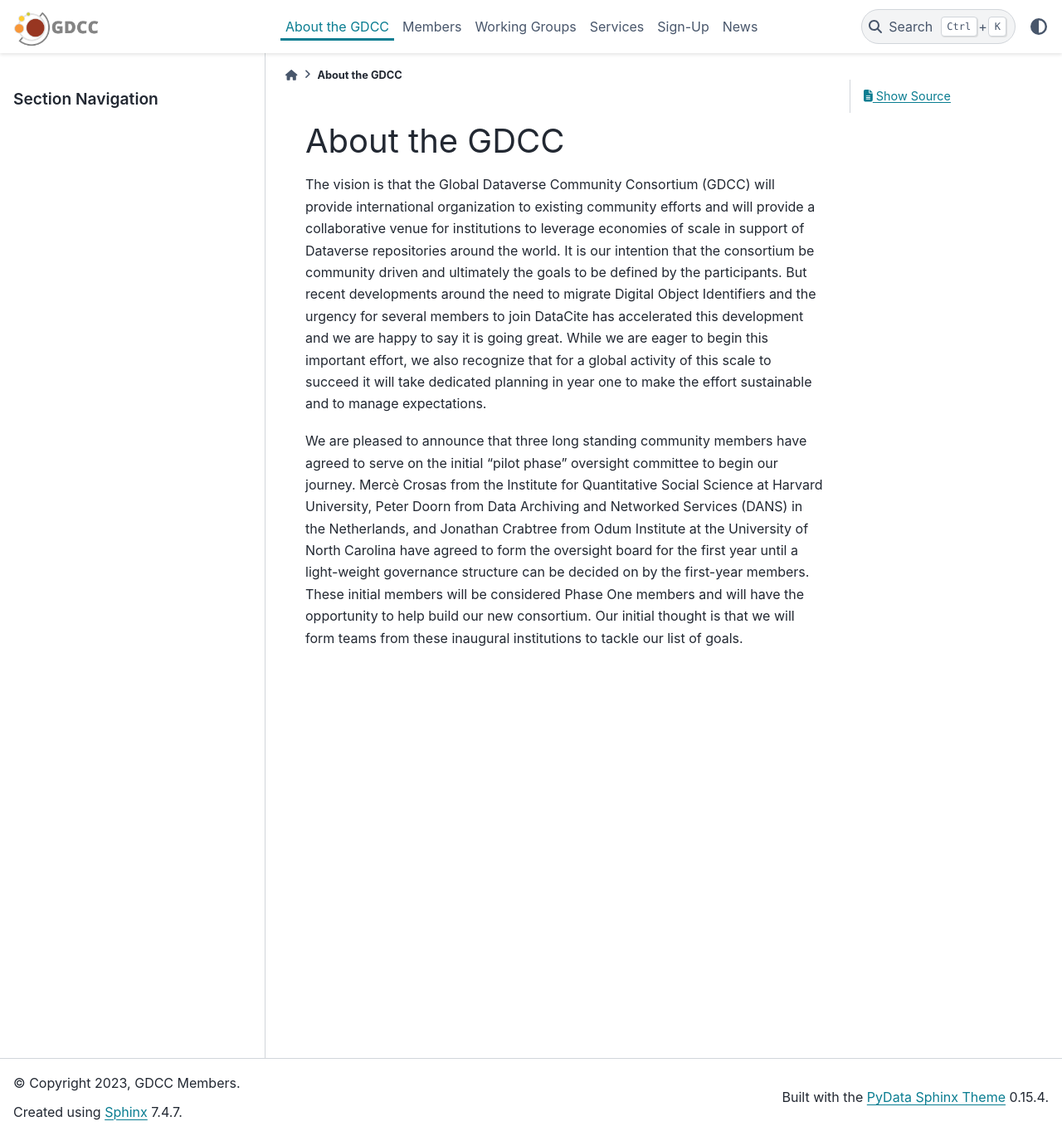
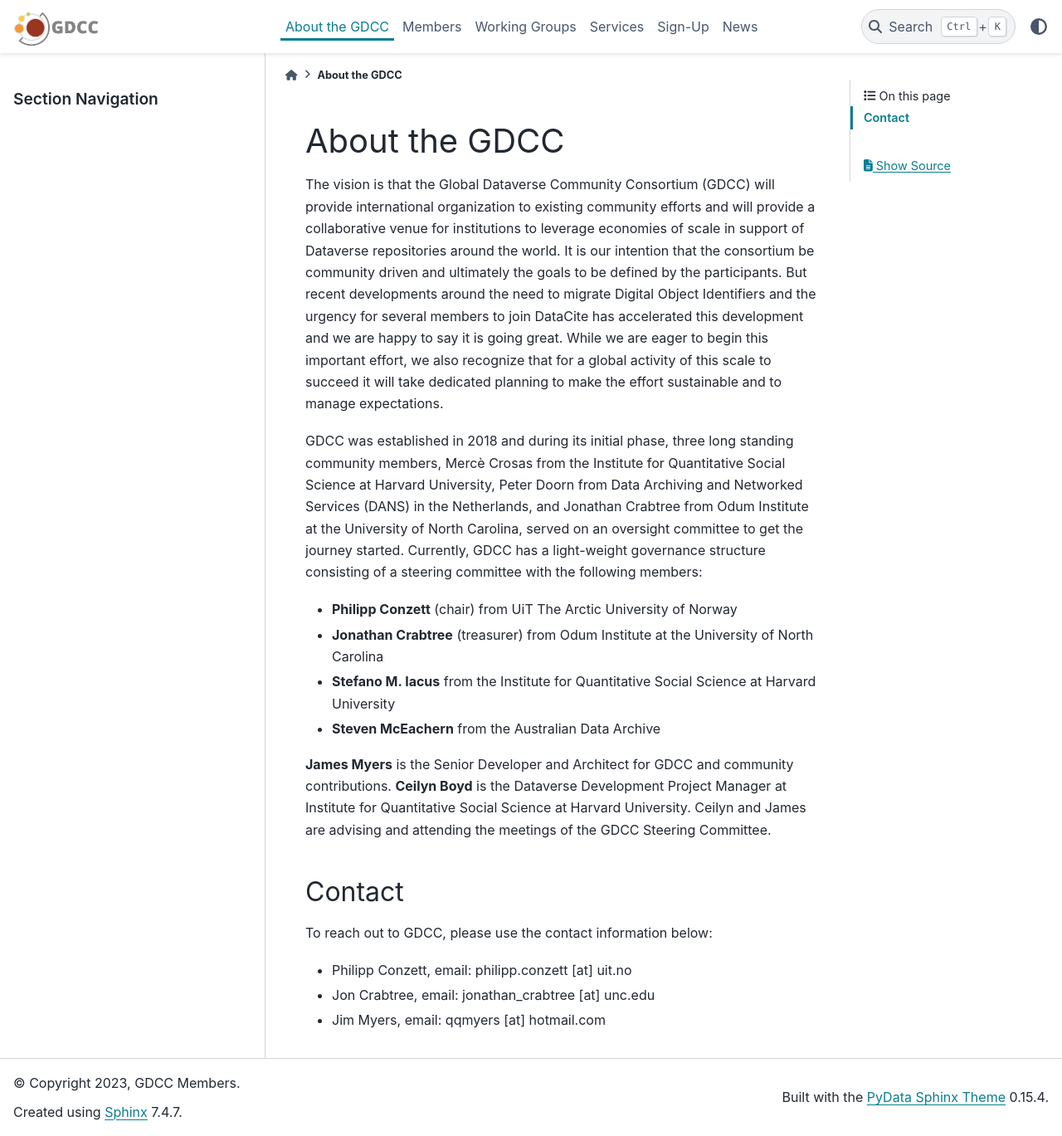
Before and after one commit to gdcc/www.gdcc.io, a Sphinx documentation site: the page built from source/about.md, in a window 1280 px wide and 1369 px high. Shown: the whole window at 83% size. Built offline with Sphinx 7.4.7 and the PyData theme 0.15.4, drawn with Linux system fonts in a browser that asks for light colours.

Commit message:
Update about.md

```diff
--- a/source/about.md
+++ b/source/about.md
@@ -1,5 +1,17 @@
 # About the GDCC
 
-The vision is that the Global Dataverse Community Consortium (GDCC) will provide international organization to existing community efforts and will provide a collaborative venue for institutions to leverage economies of scale in support of Dataverse repositories around the world. It is our intention that the consortium be community driven and ultimately the goals to be defined by the participants. But recent developments around the need to migrate Digital Object Identifiers and the urgency for several members to join DataCite has accelerated this development and we are happy to say it is going great. While we are eager to begin this important effort, we also recognize that for a global activity of this scale to succeed it will take dedicated planning in year one to make the effort sustainable and to manage expectations.
+The vision is that the Global Dataverse Community Consortium (GDCC) will provide international organization to existing community efforts and will provide a collaborative venue for institutions to leverage economies of scale in support of Dataverse repositories around the world. It is our intention that the consortium be community driven and ultimately the goals to be defined by the participants. But recent developments around the need to migrate Digital Object Identifiers and the urgency for several members to join DataCite has accelerated this development and we are happy to say it is going great. While we are eager to begin this important effort, we also recognize that for a global activity of this scale to succeed it will take dedicated planning to make the effort sustainable and to manage expectations.
 
-We are pleased to announce that three long standing community members have agreed to serve on the initial “pilot phase” oversight committee to begin our journey. Mercè Crosas from the Institute for Quantitative Social Science at Harvard University, Peter Doorn from Data Archiving and Networked Services (DANS) in the Netherlands, and Jonathan Crabtree from Odum Institute at the University of North Carolina have agreed to form the oversight board for the first year until a light-weight governance structure can be decided on by the first-year members. These initial members will be considered Phase One members and will have the opportunity to help build our new consortium. Our initial thought is that we will form teams from these inaugural institutions to tackle our list of goals.
+GDCC was established in 2018 and during its initial phase, three long standing community members, Mercè Crosas from the Institute for Quantitative Social Science at Harvard University, Peter Doorn from Data Archiving and Networked Services (DANS) in the Netherlands, and Jonathan Crabtree from Odum Institute at the University of North Carolina, served on an oversight committee to get the journey started. Currently, GDCC has a light-weight governance structure consisting of a steering committee with the following members:
+- **Philipp Conzett** (chair) from UiT The Arctic University of Norway
+- **Jonathan Crabtree** (treasurer) from Odum Institute at the University of North Carolina
+- **Stefano M. Iacus** from the Institute for Quantitative Social Science at Harvard University
+- **Steven McEachern** from the Australian Data Archive
+
+**James Myers** is the Senior Developer and Architect for GDCC and community contributions. **Ceilyn Boyd** is the Dataverse Development Project Manager at Institute for Quantitative Social Science at Harvard University. Ceilyn and James are advising and attending the meetings of the GDCC Steering Committee.
+
+## Contact
+To reach out to GDCC, please use the contact information below:
+- Philipp Conzett, email: philipp.conzett [at] uit.no
+- Jon Crabtree, email: jonathan_crabtree [at] unc.edu
+- Jim Myers, email: qqmyers [at] hotmail.com
```
